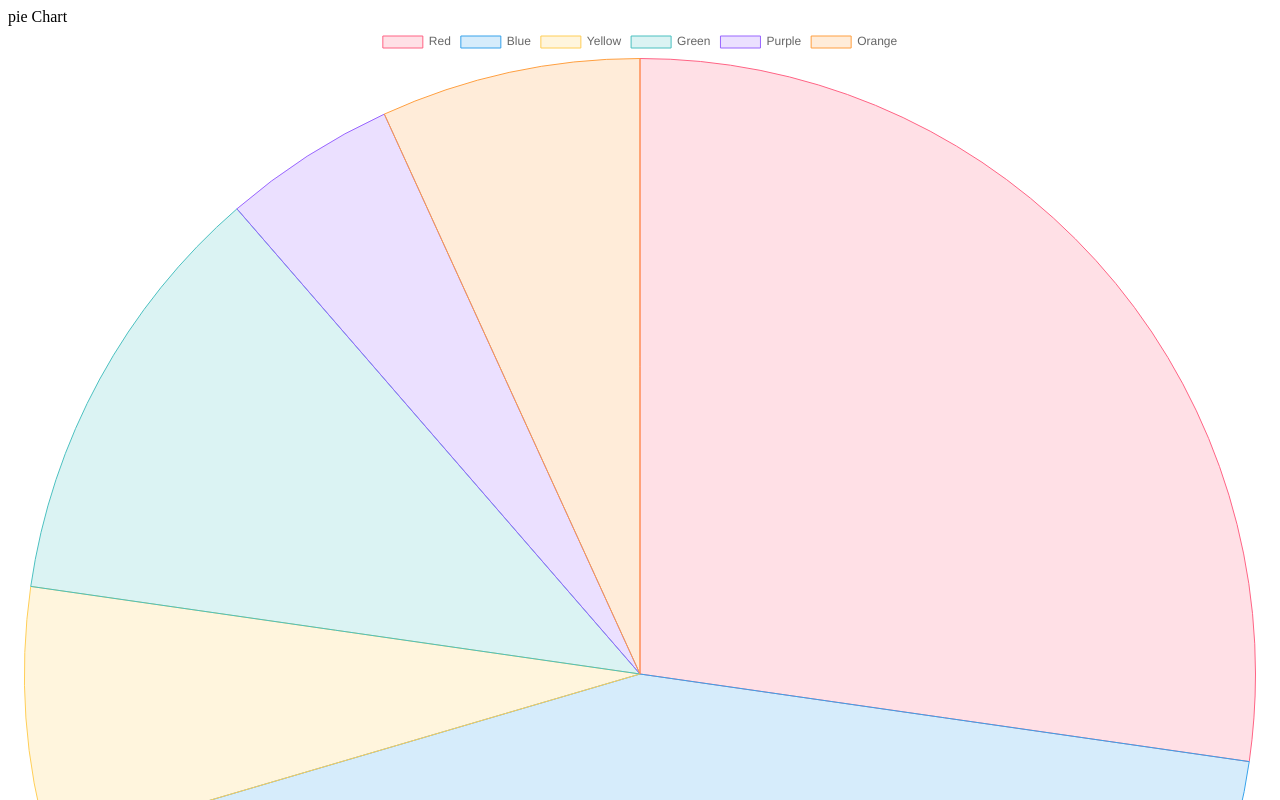
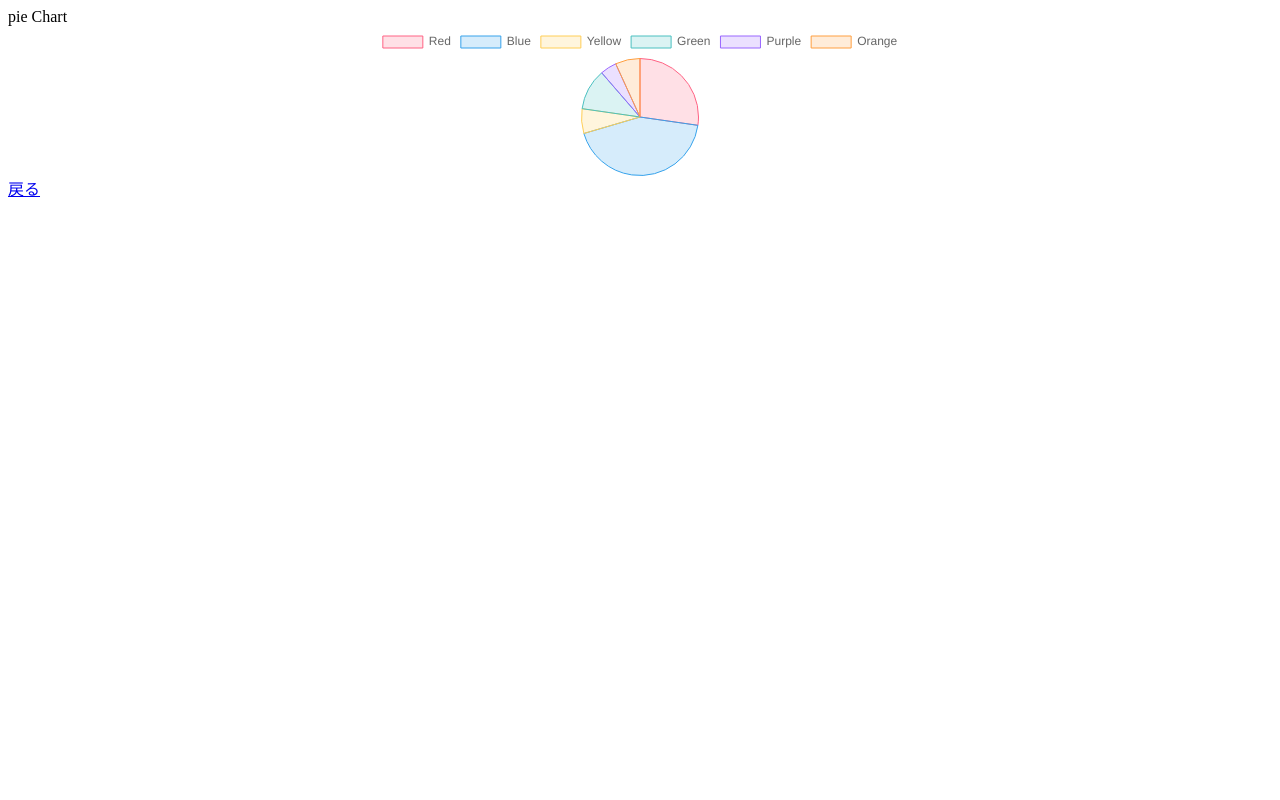
Before and after one commit to RyosukeWada0014/invest-portfolio, a Next.js app: page /piechart in a window 1280 px wide. Shown: the top 800 px of the page. Built offline with nearby package versions, Linux system fonts and the light colour scheme.

Commit message:
💄 グラフのサイズの変更

```diff
--- a/src/pages/piechart/index.tsx
+++ b/src/pages/piechart/index.tsx
@@ -6,6 +6,7 @@ const PieChart: NextPage = () => {
   return (
     <div>
       <div>pie Chart</div>
+      <div className="h-96 w-96 mx-auto">
         <Pie
           data={{
             labels: ["Red", "Blue", "Yellow", "Green", "Purple", "Orange"],
@@ -30,13 +31,15 @@ const PieChart: NextPage = () => {
                   "rgba(255, 159, 64, 1)",
                 ],
                 borderWidth: 1,
+
               },
             ],
           }}
-        height={400}
-        width={600}
-        options={{ maintainAspectRatio: true }}
+
+          options={{ maintainAspectRatio: false }}
         />
+      </div>
+
       <Link href="/">
         <a>戻る</a>
       </Link>
```
Lines whose indentation alone changed are shown as unchanged.
